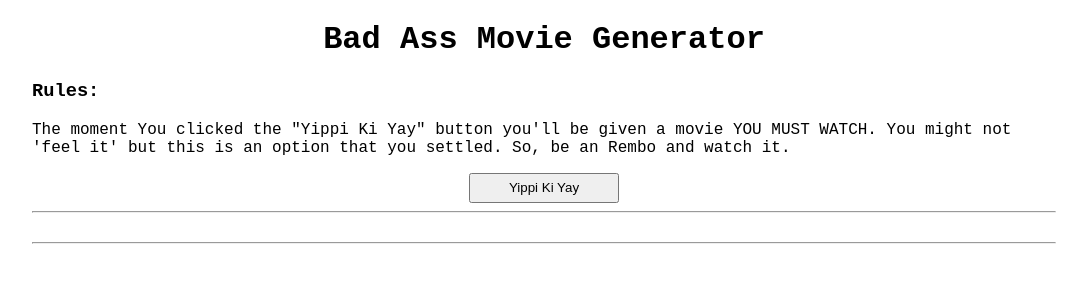
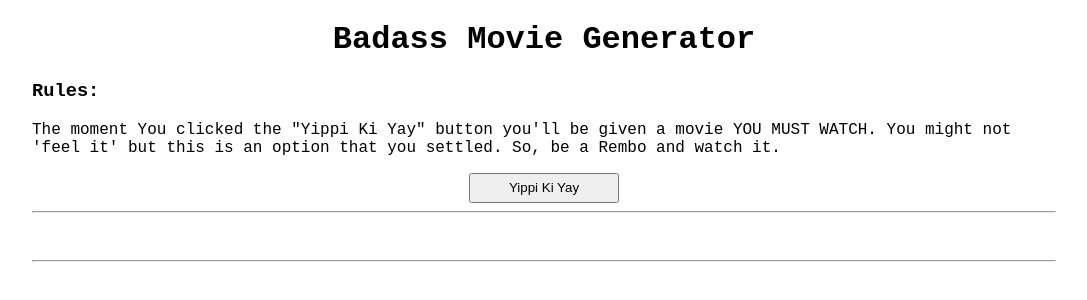
Before and after one commit to CypressG/cypressg.github.io, a plain HTML site: page index.html in a window 1280 px wide. Shown: the whole page, without its empty margins (96-1183 px from the left). Drawn offline with Linux system fonts and the light colour scheme.

Commit message:
Fixed grammar mistakes

```diff
--- a/index.html
+++ b/index.html
@@ -9,16 +9,18 @@
     <link rel="stylesheet" href="style.css">
 </head>
 <body>
-    <h1 class="headline">Bad Ass Movie Generator</h1>
+    <h1 class="headline">Badass Movie Generator</h1>
     <h3>Rules: </h3>
-    <p>The moment You clicked the "Yippi Ki Yay" button you'll be given a movie YOU MUST WATCH. You might not 'feel it' but this is an option that you settled. So, be an Rembo and watch it.</p>
+    <p>The moment You clicked the "Yippi Ki Yay" button you'll be given a movie YOU MUST WATCH. You might not 'feel it' but this is an option that you settled. So, be a Rembo and watch it.</p>
     <button onclick="InsertTitle()">Yippi Ki Yay</button>
     <hr>
     <h1 id="MovieName"></h1>
     <img src="#" alt="" id="MoviePoster">
+    <br>
     <hr>
     <h1 id="TrailerText"></h1>
+
+    <iframe src="" id="Youtube"></iframe>
     <br>
-    <iframe src="" id="Youtube"></iframe>
 </body>
 </html>
```
